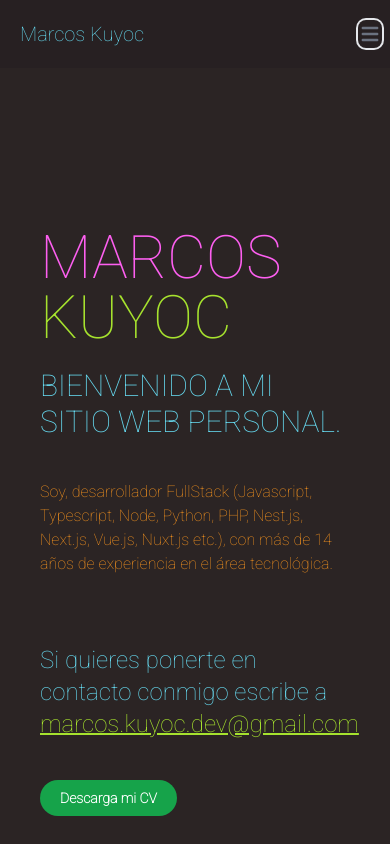
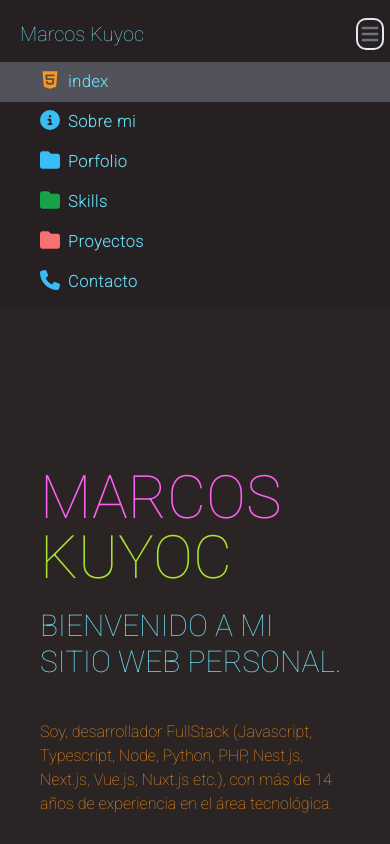
Before and after one commit to MarcosKuyoc/porfolio, a Next.js app: page / in a window 390 px wide. Both pictures are taken after a click on the button "Open main menu". Built offline with nearby package versions, Linux system fonts and the light colour scheme.

Commit message:
feat: se agrega la funcionalidad de toggleMenu

```diff
--- a/src/components/navbar.tsx
+++ b/src/components/navbar.tsx
@@ -1,4 +1,11 @@
+import { useState } from "react"
+
 export const Navbar = () => {
+  const [isOpenMenu, setIsOpenMenu] = useState<boolean>(false);
+
+  const onTogleMenu = () => {
+    setIsOpenMenu(!isOpenMenu);
+  }
   return (
     <>
       <header className="h-1/5 md:hidden">
@@ -12,6 +19,7 @@ export const Navbar = () => {
             className="text-sm text-gray-500 rounded-lg hover:bg-gray-100 focus:outline-none focus:ring-2 focus:ring-gray-200 dark:text-gray-400 dark:hover:bg-gray-700 dark:focus:ring-gray-600"
             aria-controls="navbar-default"
             aria-expanded="false"
+            onClick={onTogleMenu}
           >
             <span className="sr-only">Open main menu</span>
             <svg className="w-6 h-6" aria-hidden="true" viewBox="0 0 20 20" xmlns="http://www.w3.org/2000/svg">
@@ -20,9 +28,9 @@ export const Navbar = () => {
           </button>
         </div>
       </header>
-      <nav className="h-3/4">
-        <div className='max-md:hidden pt-2 ml-3 uppercase text-white text-xs pb-10'>Explorador</div>
-        <ul className="max-md:hidden">
+      <nav className='h-3/4'>
+        <div className='pt-2 ml-3 max-md:hidden uppercase text-white text-xs pb-10'>Explorador</div>
+        <ul className={isOpenMenu ? 'max-md:visible' : 'max-md:hidden'}>
           <li className="bg-zinc-600">
             <div className="flex flex-row pt-2 pb-2 pl-10">
               <svg width={20} height={20} className="text-orange" xmlns="http://www.w3.org/2000/svg" viewBox="0 0 384 512">
```
